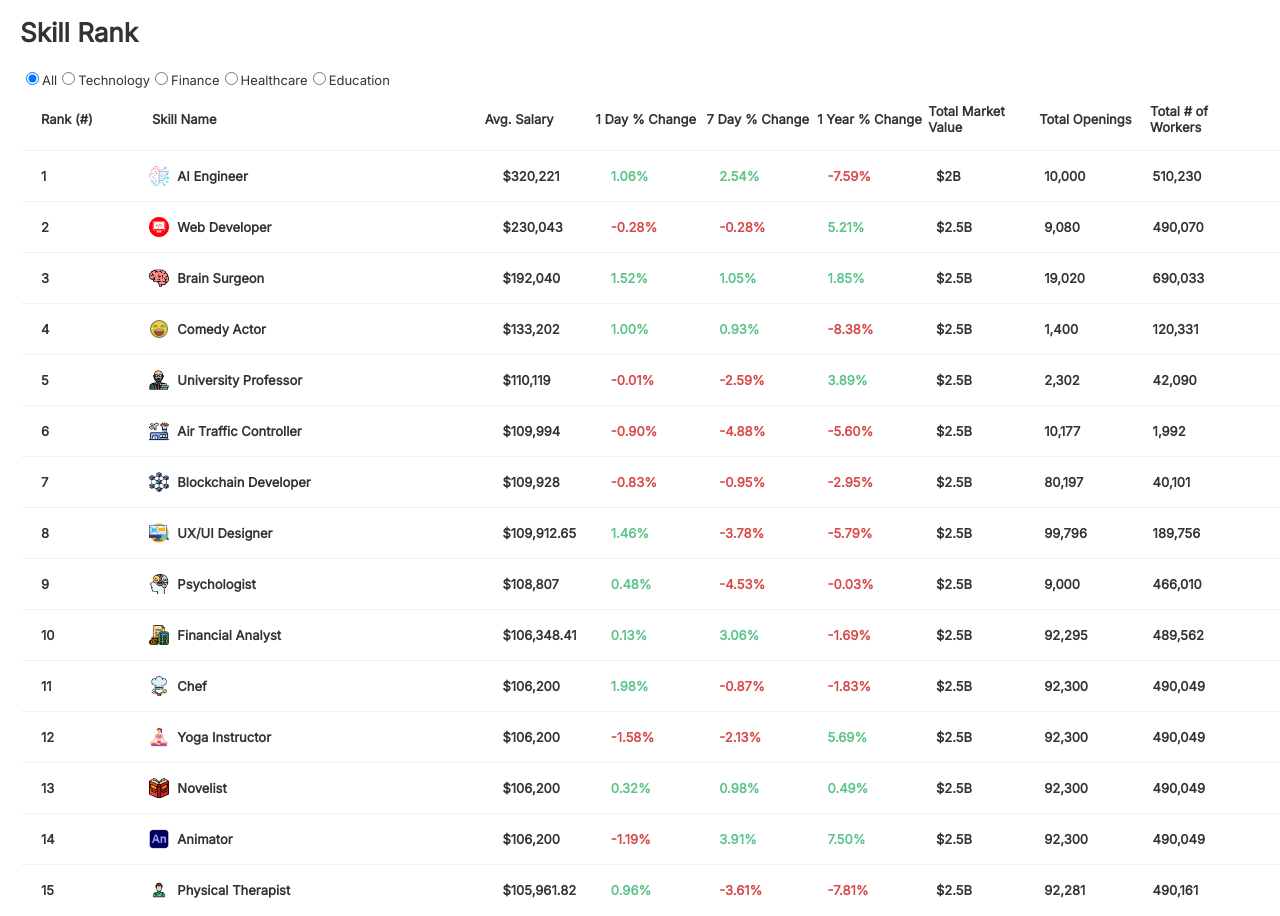
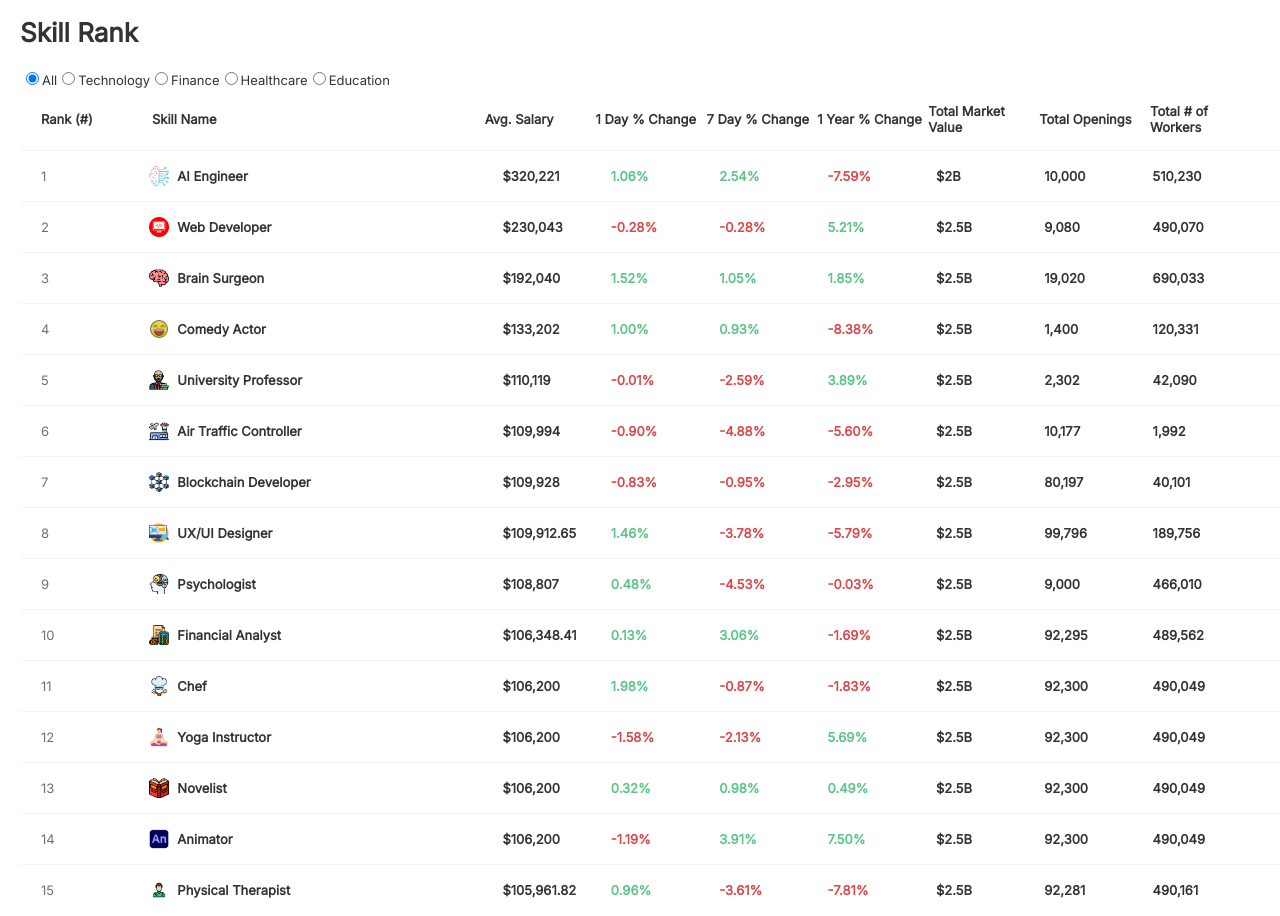
Before and after one commit to reidmccrabb/skillrank, a React (Create React App) app: page / in a window 1280 px wide. Built offline with nearby package versions, Linux system fonts and the light colour scheme.

Commit message:
lighter rank numbers

```diff
--- a/src/App.css
+++ b/src/App.css
@@ -33,7 +33,6 @@ h1 {
   display: flex;
   align-items: center;
   padding: 15px 20px;
-
   border-top: 1px solid #F0F2F5;  /* Added this line */
   font-weight: bold;
 }
@@ -47,6 +46,11 @@ h1 {
 .rank, .header-row > span:nth-child(1) {
   flex: 1;
   font-weight: bold;
+}
+
+.skill-item .rank {       /* New style for the actual rank numbers */
+  font-weight: normal;
+  color: #716f6f;  /* light gray color */
 }
 
 .skill-name, .header-row > span:nth-child(2) {
```
